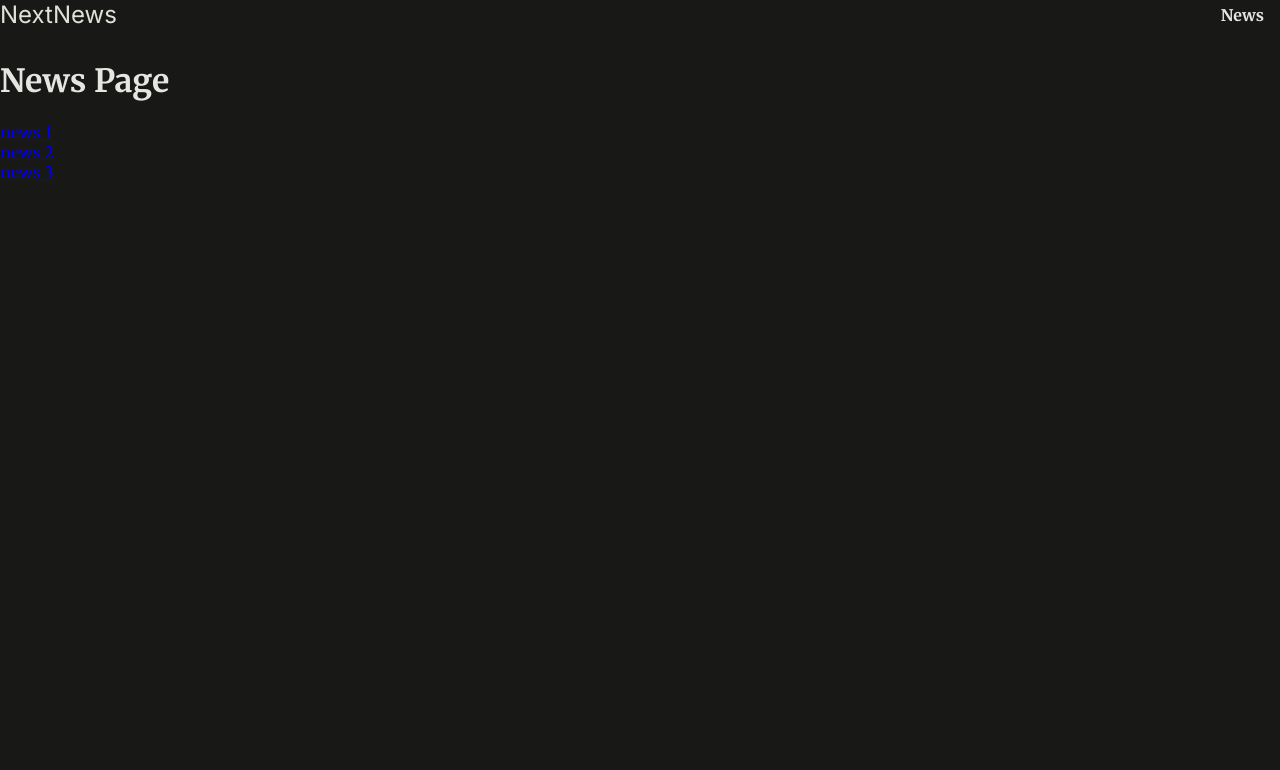
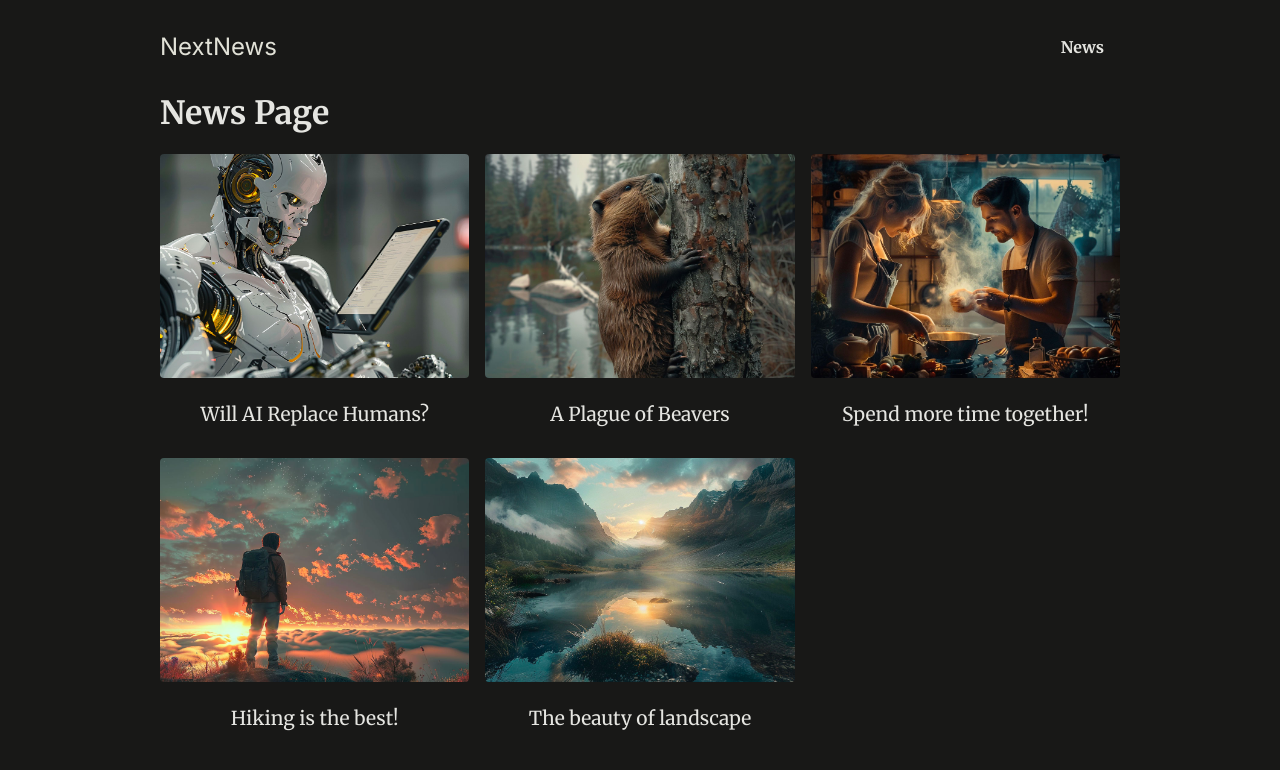
Before and after one commit to luttfimohamad/unfold-news, a Next.js app: page /news in a window 1280 px wide. Shown: the top 770 px of the page. Built offline with nearby package versions, Linux system fonts and the light colour scheme.

Commit message:
Refactor layout structure and update NewsPage to use dummy news data

```diff
--- a/app/layout.js
+++ b/app/layout.js
@@ -10,8 +10,10 @@
   return (
     <html lang="en">
       <body>
-        <MainHeader />
-        {children}
+        <div id="page">
+          <MainHeader />
+          {children}
+        </div>
       </body>
     </html>
   );
--- a/app/news/page.js
+++ b/app/news/page.js
@@ -1,20 +1,21 @@
 import React from 'react';
 import Link from 'next/link';
+
+import { DUMMY_NEWS } from '@/dummy-news';
 
 export default function NewsPage() {
   return (
     <div>
       <h1>News Page</h1>
-      <ul>
-        <li>
-          <Link href="/news/1">news 1</Link>
-        </li>
-        <li>
-          <Link href="/news/2">news 2</Link>
-        </li>
-        <li>
-          <Link href="/news/3">news 3</Link>
-        </li>
+      <ul className="news-list">
+        {DUMMY_NEWS.map((news) => (
+          <li key={news.id}>
+            <Link href={`/news/${news.slug}`}>
+              <img src={`/images/news/${news.image}`} alt={news.title} />
+              <span>{news.title}</span>
+            </Link>
+          </li>
+        ))}
       </ul>
     </div>
   );
```
